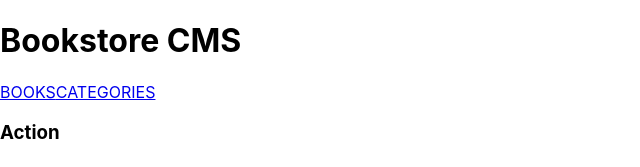
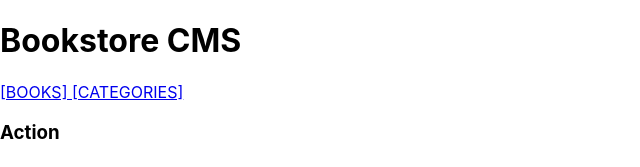
Before and after one commit to Feliverse/BookStoreCMS, a React (Create React App) app: page / in a window 1280 px wide. Shown: the top 167 px of the page, without its empty margins (0-640 px from the left). Built offline with nearby package versions, Linux system fonts and the light colour scheme.

Commit message:
adjust link in Nav

```diff
--- a/src/components/Nav.js
+++ b/src/components/Nav.js
@@ -7,8 +7,8 @@ function Nav() {
         Bookstore CMS
       </h1>
       <nav className="options">
-        <Link to="/Books">BOOKS</Link>
-        <Link to="Categories">CATEGORIES</Link>
+        <Link to="/"> [BOOKS] </Link>
+        <Link to="Categories"> [CATEGORIES] </Link>
       </nav>
     </div>
   );
```
